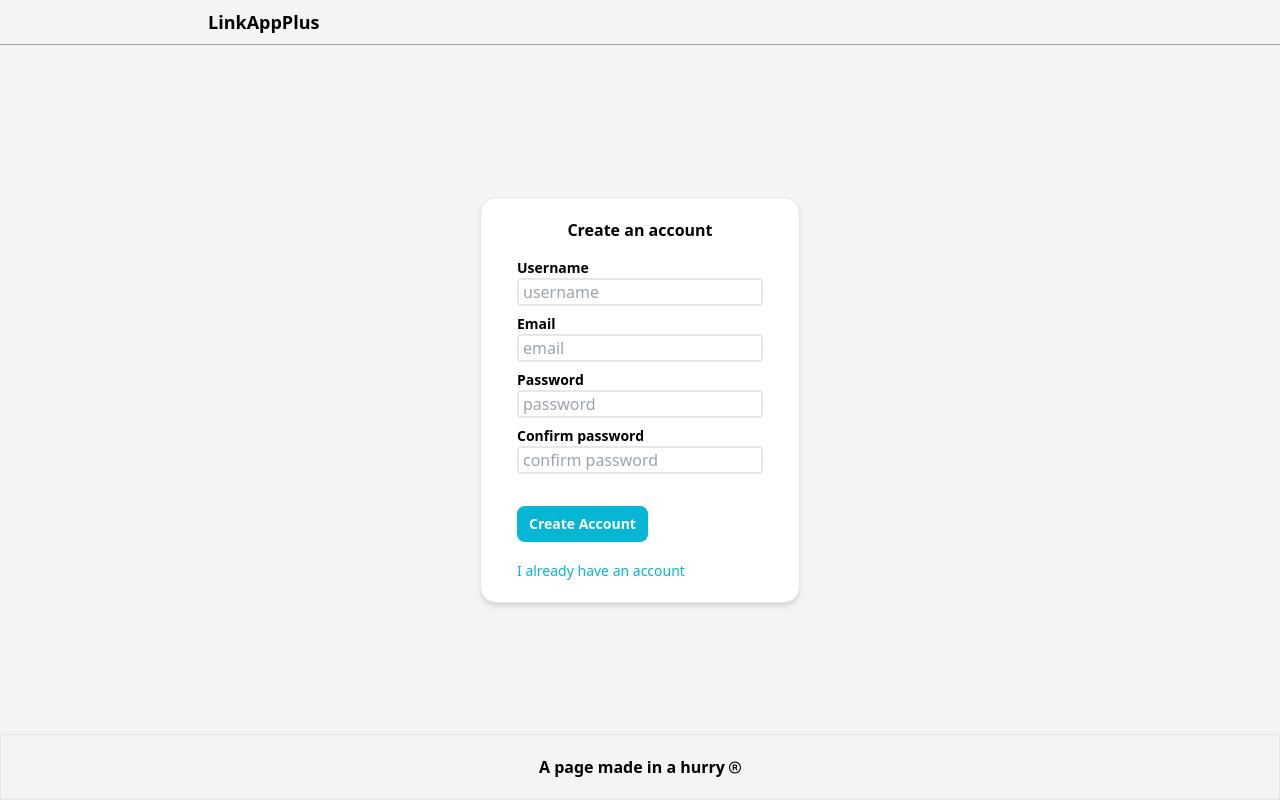
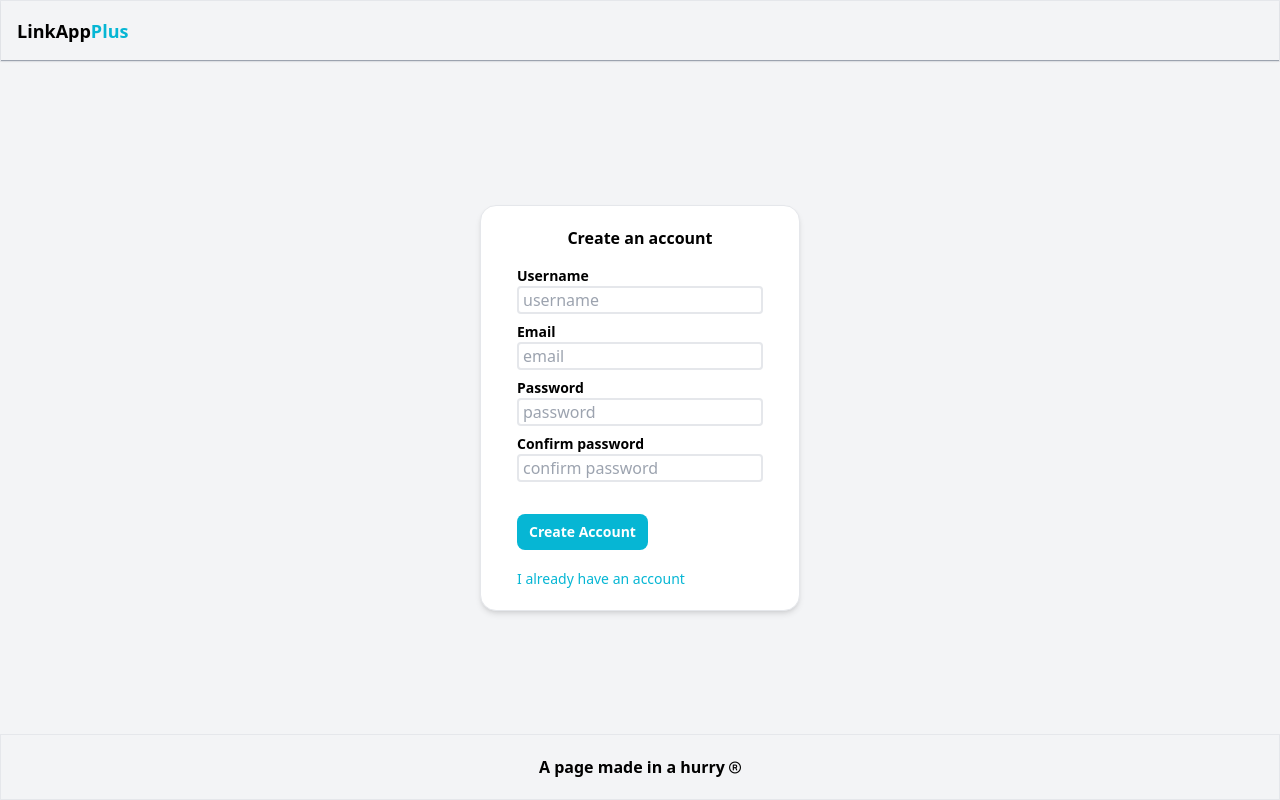
Before and after one commit to CPHris/LinkAppPlus, a Next.js app: page /register in a window 1280 px wide. Built offline with nearby package versions, Linux system fonts and the light colour scheme.

Commit message:
fix: navbar border

```diff
--- a/src/pages/login/index.tsx
+++ b/src/pages/login/index.tsx
@@ -25,8 +25,8 @@ export default function RegisterPage(props: IRegisterPageProps) {
   return (
     <>
       <div className="flex flex-col h-screen bg-gray-100">
-        <div className="mb-5 border-relative shadow-sm">
-          <div className="flex justify-between items-center px-4 py-2 border-b border-gray-400 relative bg-gray-100 shadow-sm min-h-[60px]">
+        <div className="mb-5 relative shadow-sm">
+          <div className="flex justify-between items-center px-4 py-2 border-b border-gray-400 relative bg-gray-100 shadow-sm  min-h-[60px]">
             <div className="font-bold text-lg">
               <h1>
                 LinkApp<span className="text-cyan-500">Plus</span>
--- a/src/pages/register/index.tsx
+++ b/src/pages/register/index.tsx
@@ -1,4 +1,3 @@
-
 import { http } from '@/apiService';
 import Footer from '@/components/Layout/Footer';
 import Link from 'next/link';
@@ -28,9 +27,13 @@ export default function RegisterPage(props: IRegisterPageProps) {
   return (
     <>
       <div className="flex flex-col h-screen bg-gray-100">
-        <div className="mb-5 border-b border-gray-400 relative">
-          <div className="flex justify-between items-center px-4 py-2 max-w-4xl mx-auto">
-            <div className="font-bold text-lg">LinkAppPlus</div>
+        <div className="mb-5 border relative">
+          <div className="flex justify-between items-center px-4 py-2 border-b border-gray-400 relative bg-gray-100 shadow-sm  min-h-[60px]">
+            <div className="font-bold text-lg">
+              <h1>
+                LinkApp<span className="text-cyan-500">Plus</span>
+              </h1>
+            </div>
           </div>
         </div>
         <main className="mb-auto mx-auto my-auto w-full max-w-2xl">
@@ -83,7 +86,10 @@ export default function RegisterPage(props: IRegisterPageProps) {
                   setConfirmedPassword(e.target.value);
                 }}
               ></input>
-              <button id="reg-btn" className="block bg-cyan-500 rounded-lg px-3 py-2 text-white font-semibold text-sm hover:bg-cyan-400">
+              <button
+                id="reg-btn"
+                className="block bg-cyan-500 rounded-lg px-3 py-2 text-white font-semibold text-sm hover:bg-cyan-400"
+              >
                 Create Account
               </button>
             </form>
```
